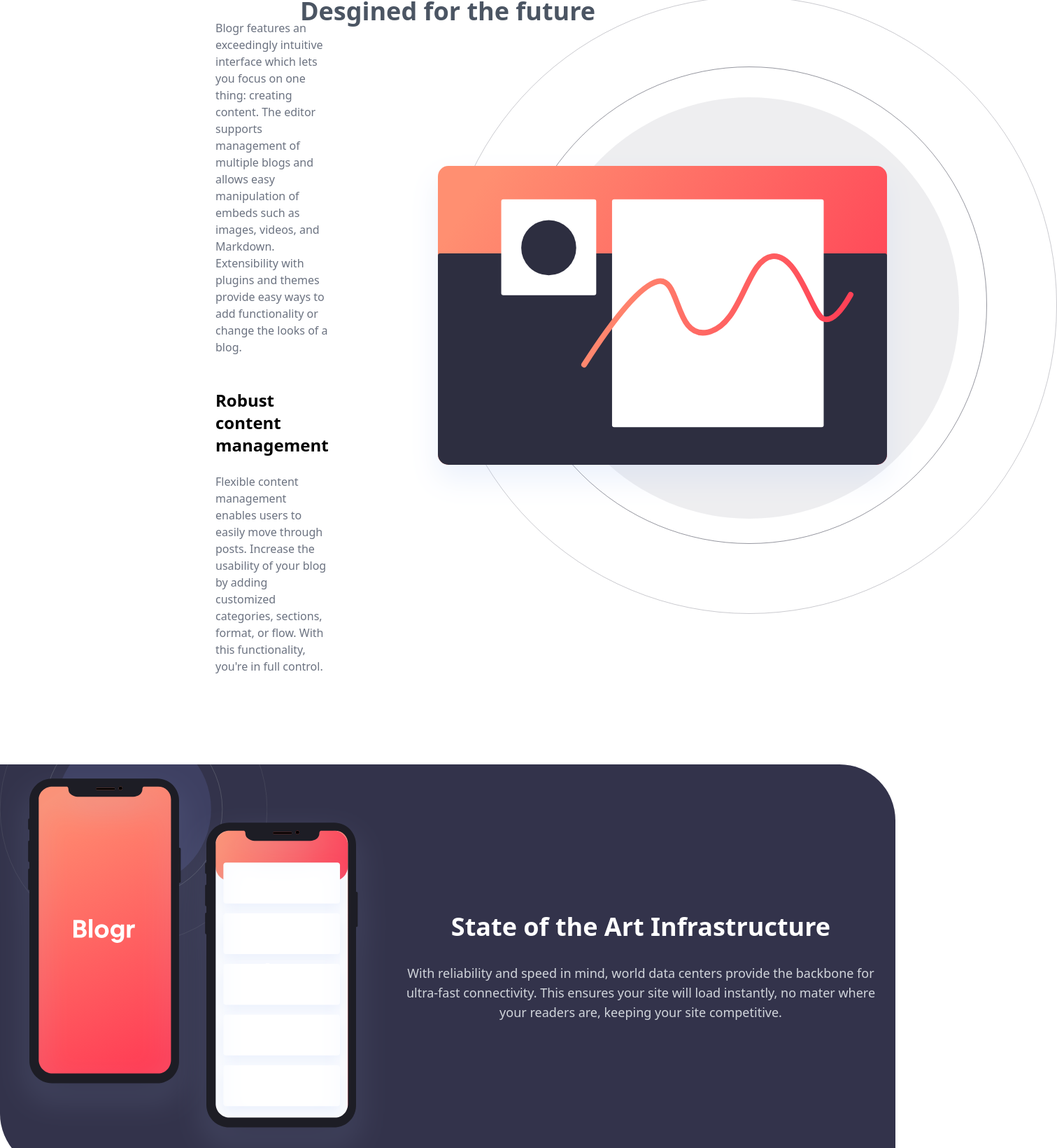
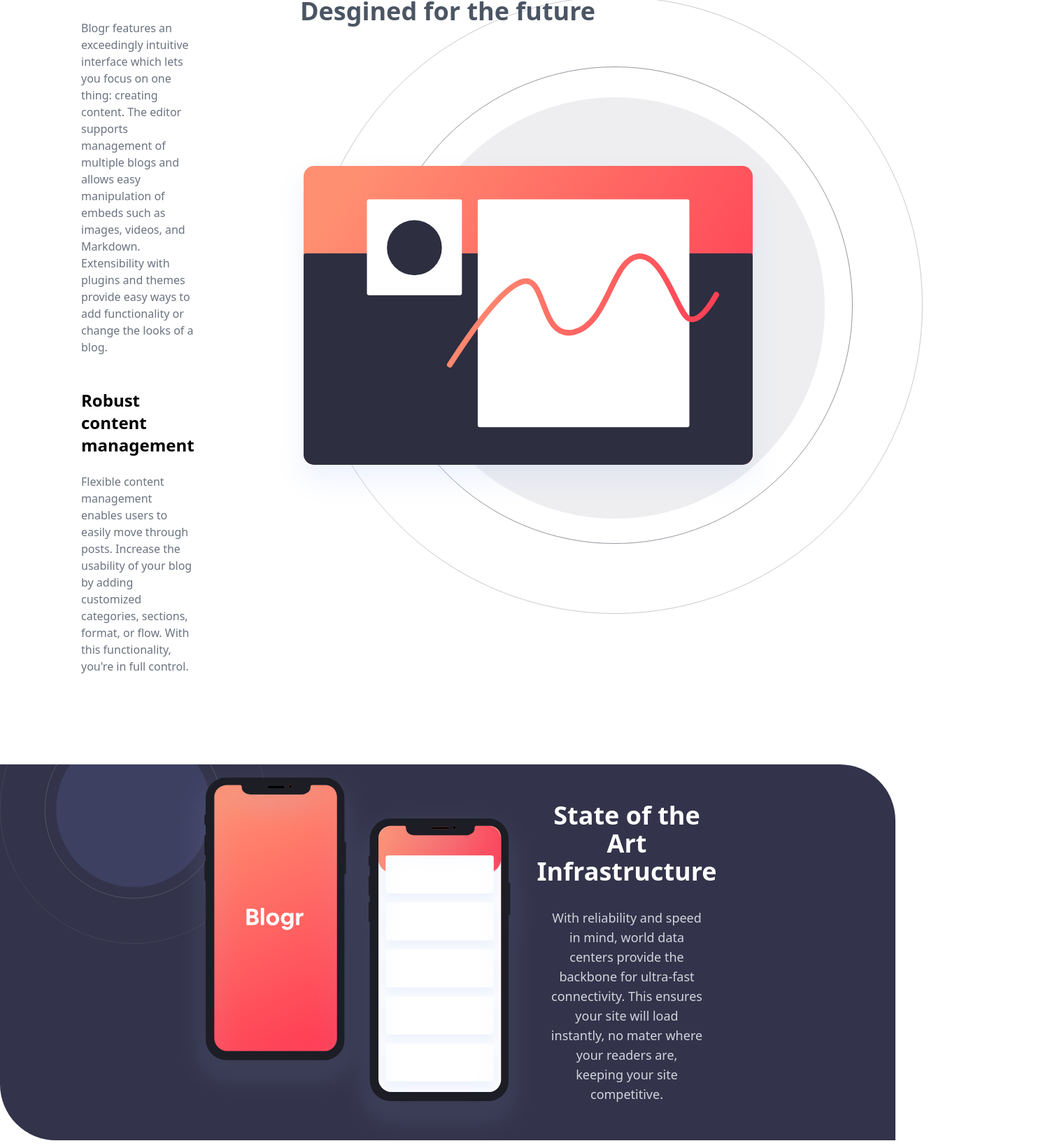
Before and after one commit to Folka2134/blogr, a React (Vite) app: page / in a window 1280 px wide. Shown: the part 682-2322 px from the top of the page at 70% size, 1511 px wide, since content can reach past the window. Built offline with nearby package versions, Linux system fonts and the light colour scheme.

Commit message:
completed second article

```diff
--- a/src/App.jsx
+++ b/src/App.jsx
@@ -182,7 +182,7 @@
             Desgined for the future
           </h2>
           <section className="relative flex flex-col justify-cente items-center text-center md:text-left md:flex-row md:justify-evenly md:-top-32">
-            <div className="px-5 mb-24 md:ml-72 md:mr-24  md:mb-0">
+            <div className="px-5 mb-24 md:ml-24 2xl:ml-96 md:mr-24 md:mb-0">
               <div className="mb-12">
                 <h3 className="text-2xl font-semibold mb-6">
                   Introducing an extensible editor
@@ -220,9 +220,9 @@
             />
           </section>
         </article>
-        <article className="bg-[#33334B] relative rounded-tr-[5rem] rounded-bl-[5rem] pt-40 md:pt-0">
+        <article className="bg-[#33334B] relative rounded-tr-[5rem] rounded-bl-[5rem] pt-40 md:pt-0 xl:">
           <img className="h-96 absolute z-0 -top-32" src={circleImg} alt="" />
-          <div className="text-center z-10 relative -top-40 md:top-0 md:flex">
+          <div className="text-center z-10 relative -top-40 md:top-0 md:flex md:justify-center xl:mx-96">
             <img className="relative z-10" src={phoneImg} alt="" />
             <div className="flex flex-col justify-center">
               <h2 className="text-4xl font-semibold text-white mb-8">
```
